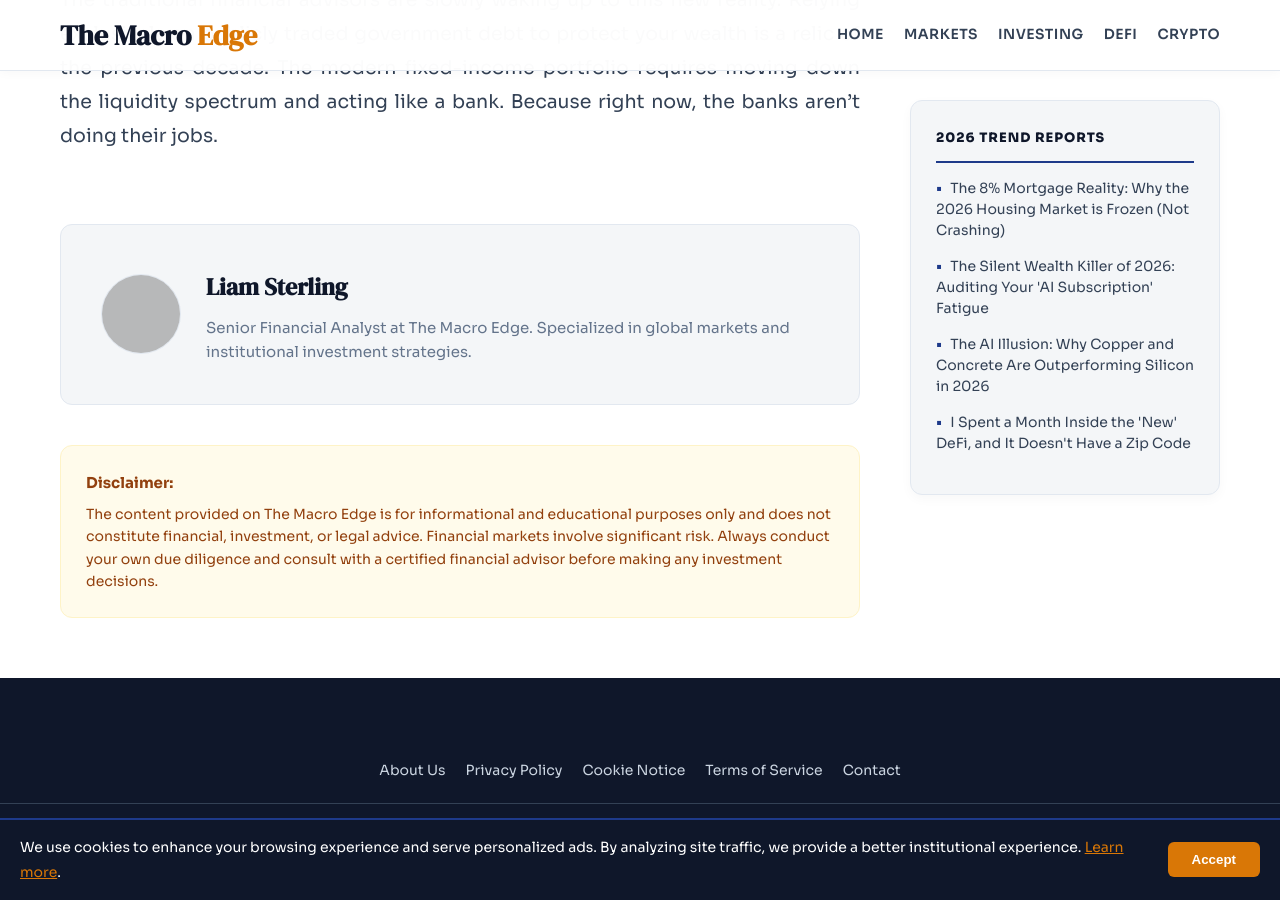
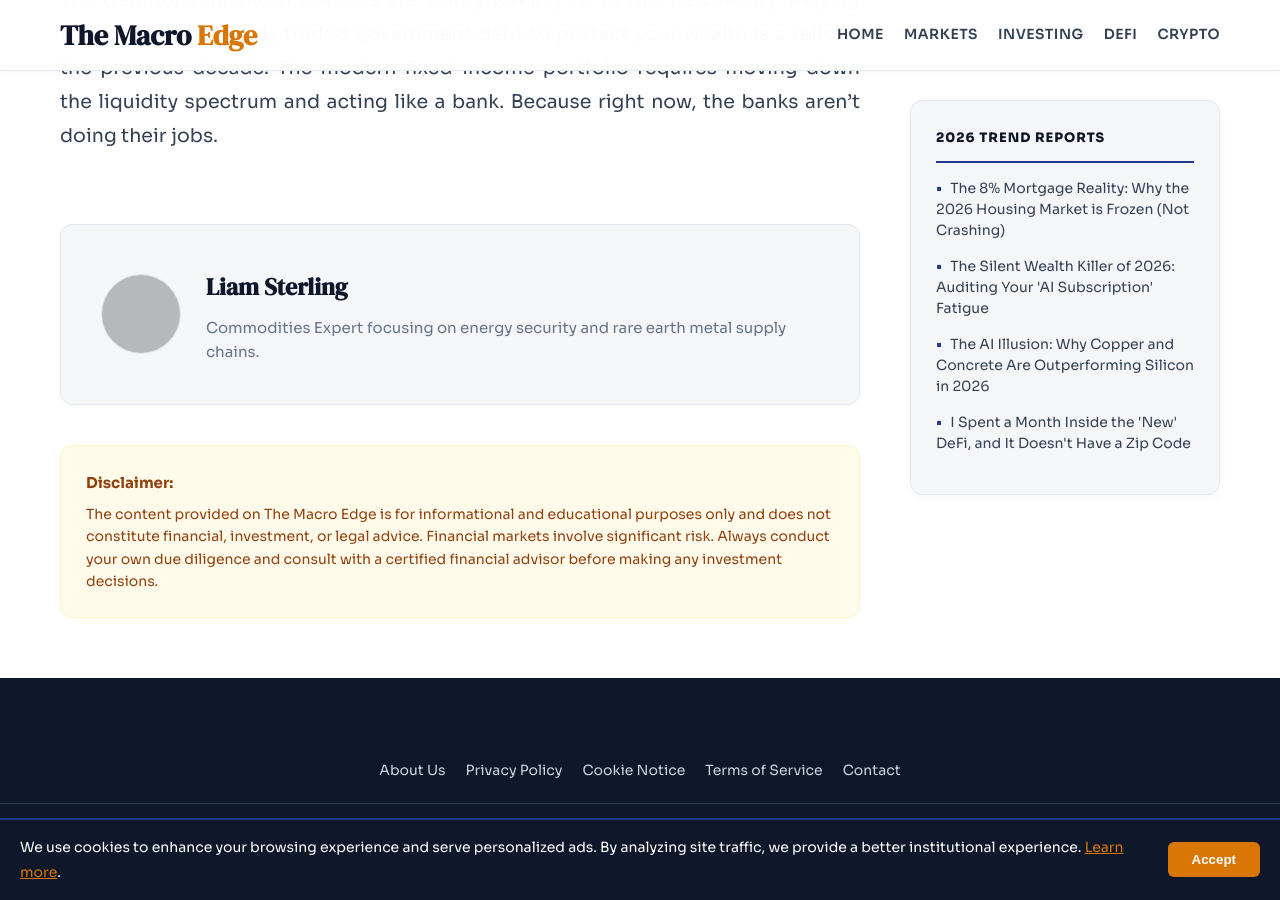
Before and after one commit to Frixx55/FinanceWorld, a Jekyll site: the page built from _posts/2026-04-12-private-credit-death-of-traditional-bonds.md, in a window 1280 px wide and 900 px high, scrolled down 3902 px. Built offline with Jekyll 4.4.1, drawn with Linux system fonts in a browser that asks for light colours; grey boxes are pictures that could not be loaded.

Commit message:
Refactor author description to use conditional logic
Updated author descriptions based on specific author names using conditional logic.

```diff
--- a/_layouts/post.html
+++ b/_layouts/post.html
@@ -155,7 +155,32 @@ layout: default
         </div>
         <div>
           <h4 style="margin-bottom: 8px; font-family: var(--font-display); font-size: 24px; color: var(--text);">{{ page.author }}</h4>
-          <p style="font-size: 15px; color: var(--text3); margin: 0; line-height: 1.6;">Senior Financial Analyst at The Macro Edge. Specialized in global markets and institutional investment strategies.</p>
+
+          <p style="font-size: 15px; color: var(--text3); margin: 0; line-height: 1.6;">
+            {% if page.author == "Marcus Thorne" %}
+              Senior Macro Strategist specializing in institutional asset allocation and global monetary policy.
+            {% elsif page.author == "Elena Vargas" %}
+              Lead DeFi Researcher focusing on protocol governance, yield strategies, and fintech innovation.
+            {% elsif page.author == "David Chen" %}
+              Quantitative Analyst with a focus on algorithmic trading models and big data financial trends.
+            {% elsif page.author == "Sofia Reyes" %}
+              Emerging Markets specialist focusing on growth opportunities in LATAM and Southeast Asia.
+            {% elsif page.author == "Julian Vance" %}
+              Digital Assets Analyst specializing in Layer 1 ecosystems and crypto-economic tokenomics.
+            {% elsif page.author == "Thomas Bergmann" %}
+              European Market Strategist covering ECB policy and cross-border banking regulations.
+            {% elsif page.author == "Claire Hastings" %}
+              ESG and Sustainable Finance consultant analyzing the impact of green energy transitions.
+            {% elsif page.author == "Liam Sterling" %}
+              Commodities Expert focusing on energy security and rare earth metal supply chains.
+            {% elsif page.author == "Priya Desai" %}
+              Supply Chain Strategist analyzing geopolitical risk and global trade corridors.
+            {% elsif page.author == "Ethan Caldwell" %}
+              Technology Equity Analyst covering the semiconductor industry and AI infrastructure.
+            {% else %}
+              Senior Financial Analyst at The Macro Edge. Specialized in global market intelligence.
+            {% endif %}
+          </p>
         </div>
       </div>
 
```
